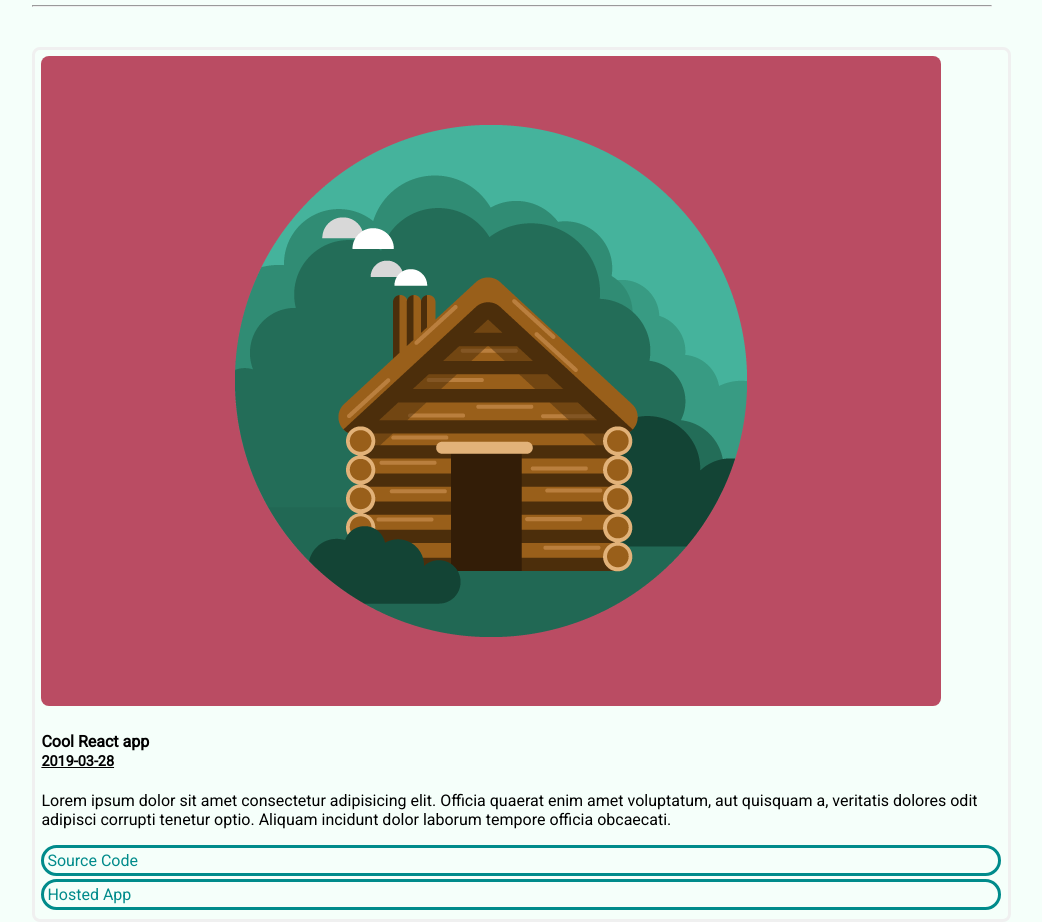
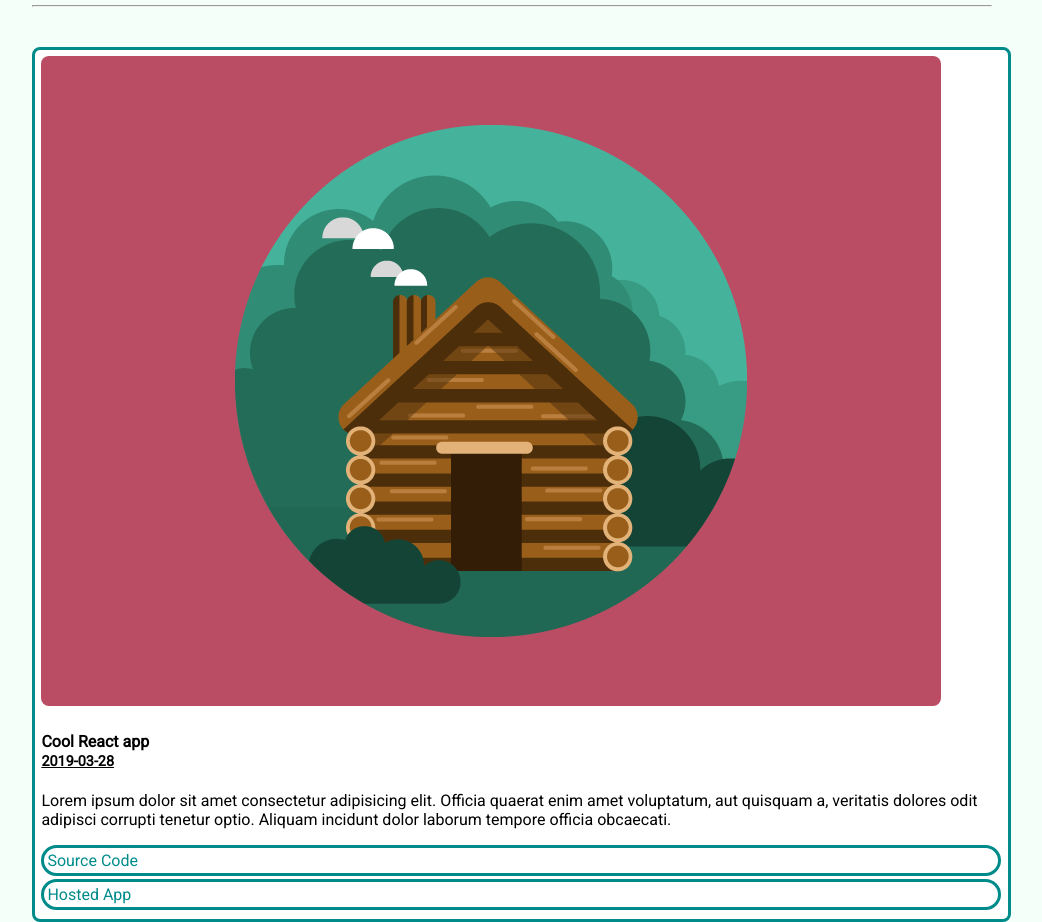
Before and after one commit to rjiang98/v2, a Gatsby site: page /projects in a window 1280 px wide. Shown: the part 533-1455 px from the top of the page, without its empty margins (128-1170 px from the left). Built offline with nearby package versions, Linux system fonts and the light colour scheme; Gatsby itself is replaced by a stand-in of ours.

Commit message:
Change Project Card

```diff
--- a/src/components/portProjectCard/projectCard.css
+++ b/src/components/portProjectCard/projectCard.css
@@ -1,6 +1,6 @@
 .project_container {
   border-style: solid;
-  border-color: #f0f0f0;
+  border-color: darkcyan;
   border-radius: 0.5rem;
   padding-top: 0.4rem;
   padding-left: 0.4rem;
@@ -8,6 +8,7 @@
   padding-bottom: 0.4rem;
   margin-bottom: 2rem;
   width: 100%;
+  background-color: white;
 }
 
 .underline {
```
